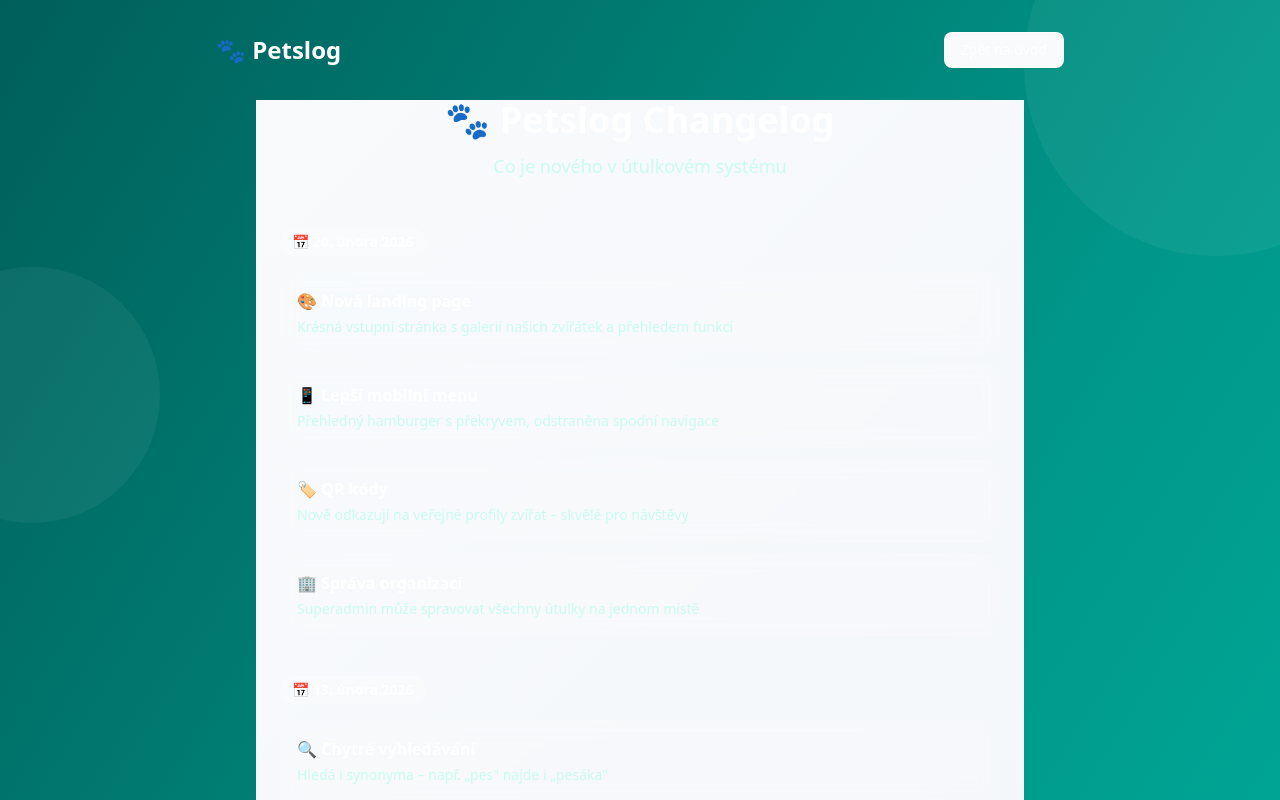
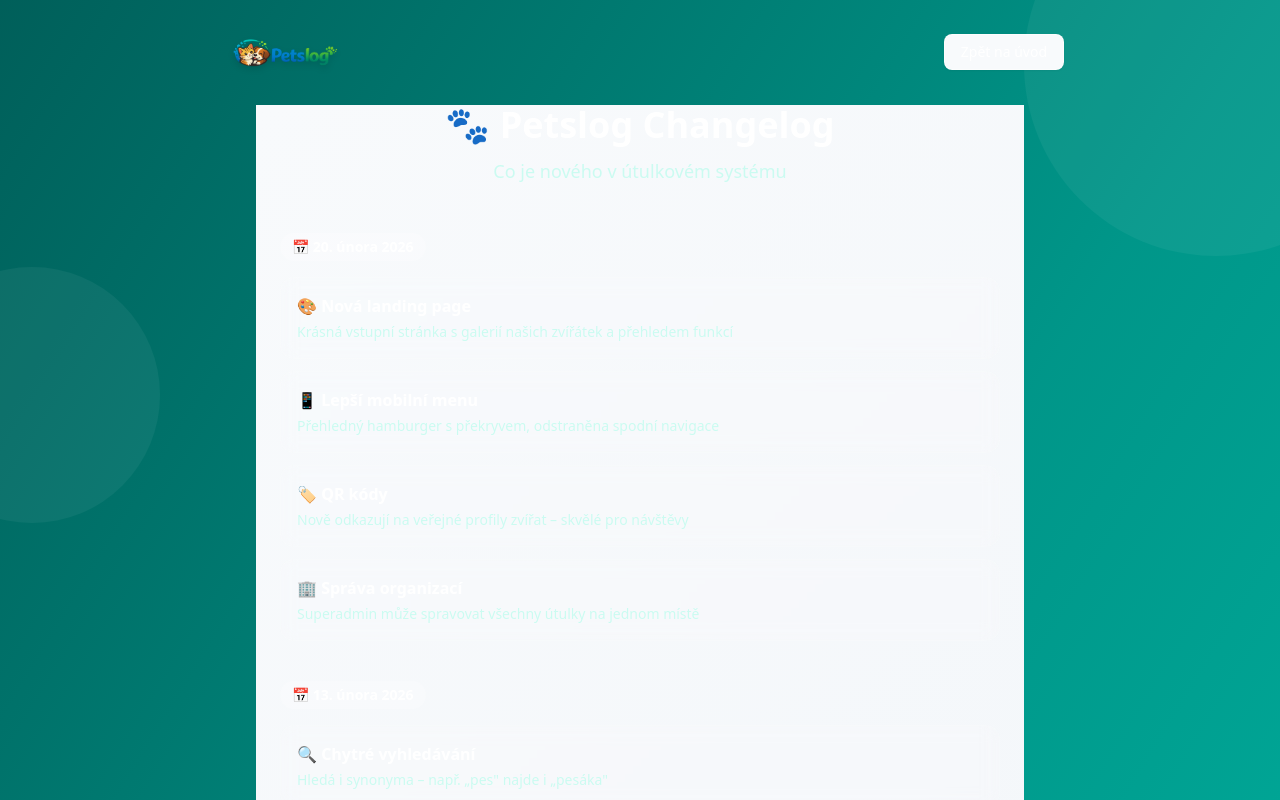
Before and after one commit to xsimekp1/sqlpet, a Next.js app in the folder apps/web/: page /cs/changelog in a window 1280 px wide. Shown: the top 800 px of the page. Built offline with nearby package versions, Linux system fonts and the light colour scheme; no server answers.

Commit message:
fix: use PNG logo and darker background on changelog page

```diff
--- a/apps/web/app/[locale]/changelog/page.tsx
+++ b/apps/web/app/[locale]/changelog/page.tsx
@@ -1,11 +1,12 @@
 'use client';
 
 import Link from 'next/link';
+import Image from 'next/image';
 import { Button } from '@/components/ui/button';
 
 export default function ChangelogPage() {
   return (
-    <div className="min-h-screen bg-gradient-to-br from-teal-800 via-teal-600 to-teal-500">
+    <div className="min-h-screen bg-teal-900 bg-gradient-to-br from-teal-800 via-teal-600 to-teal-500">
       {/* Decorative blobs */}
       <div className="absolute inset-0 overflow-hidden pointer-events-none">
         <div className="absolute -top-32 -right-32 w-96 h-96 rounded-full bg-white/5" />
@@ -18,7 +19,14 @@
         <header className="max-w-4xl mx-auto px-4 sm:px-6 py-8">
           <div className="flex items-center justify-between">
             <Link href="/cs" className="flex items-center gap-2">
-              <span className="text-2xl font-bold text-white">🐾 Petslog</span>
+              <Image
+                src="/petslog.png"
+                alt="Petslog"
+                width={140}
+                height={93}
+                className="drop-shadow-md"
+                priority
+              />
             </Link>
             <Link href="/cs">
               <Button variant="outline" className="border-white/60 text-white hover:bg-white/10">
```
